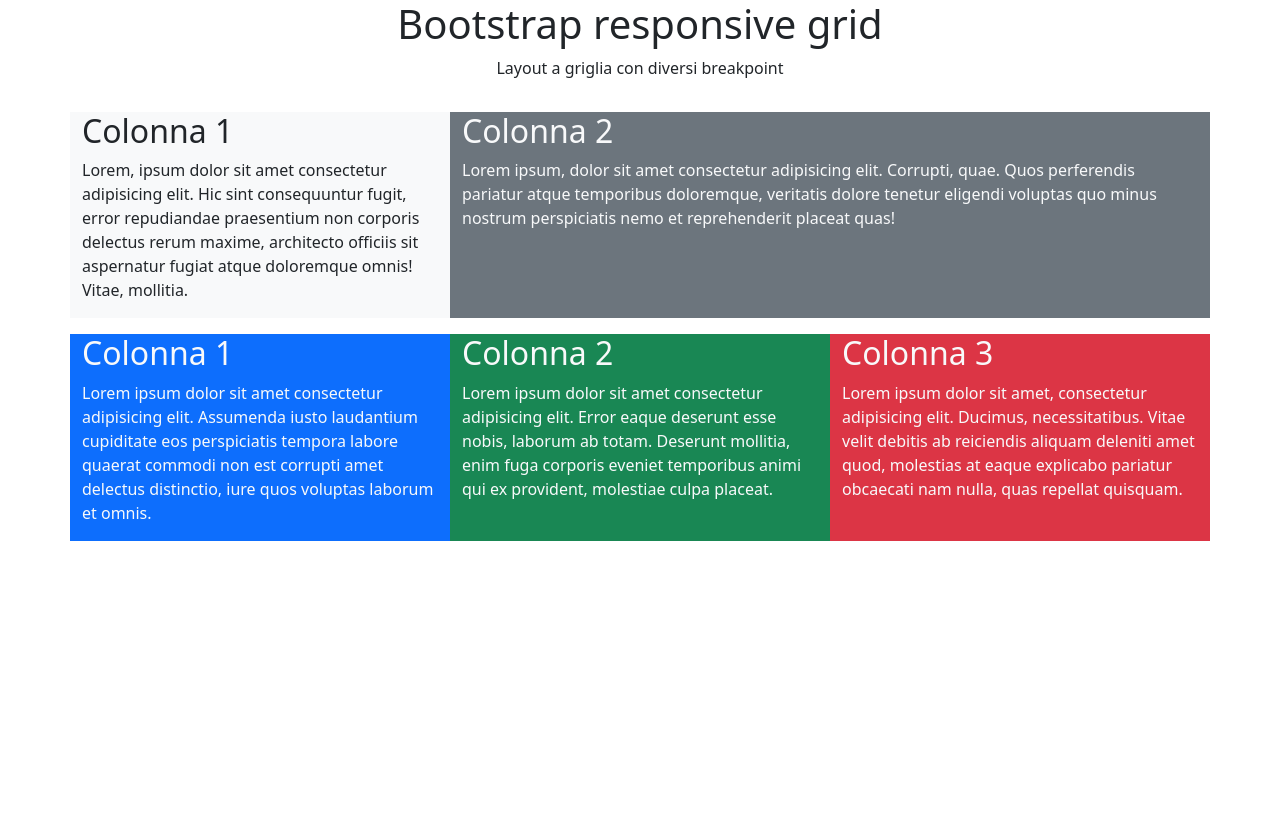
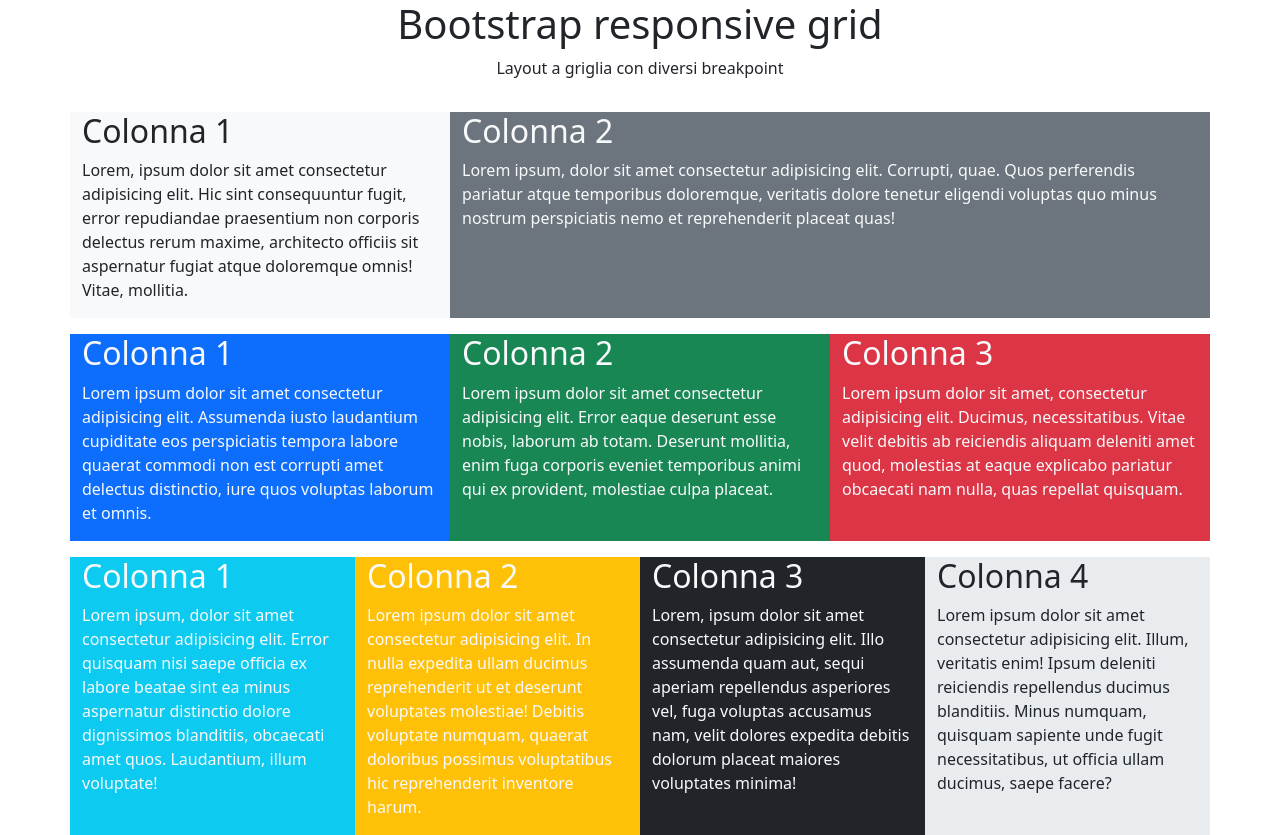
Before and after one commit to lisadelladucata/htmlcss-bootstrap-layout, a plain HTML site: page index.html in a window 1280 px wide. Before the commit the page ends 800 px from the top, so only its background shows below. Drawn offline with nearby package versions, Linux system fonts and the light colour scheme.

Commit message:
feat: add third row

```diff
--- a/index.html
+++ b/index.html
@@ -36,6 +36,24 @@
                 <p>Lorem ipsum dolor sit amet, consectetur adipisicing elit. Ducimus, necessitatibus. Vitae velit debitis ab reiciendis aliquam deleniti amet quod, molestias at eaque explicabo pariatur obcaecati nam nulla, quas repellat quisquam.</p>
             </div>
         </div>
+        <div class="row pt-3">
+            <div class="col-6 col-md-3 bg-info text-light">
+                <h2>Colonna 1</h2>
+                <p>Lorem ipsum, dolor sit amet consectetur adipisicing elit. Error quisquam nisi saepe officia ex labore beatae sint ea minus aspernatur distinctio dolore dignissimos blanditiis, obcaecati amet quos. Laudantium, illum voluptate!</p>
+            </div>
+            <div class="col-6 col-md-3 bg-warning text-light">
+                <h2>Colonna 2</h2>
+                <p>Lorem ipsum dolor sit amet consectetur adipisicing elit. In nulla expedita ullam ducimus reprehenderit ut et deserunt voluptates molestiae! Debitis voluptate numquam, quaerat doloribus possimus voluptatibus hic reprehenderit inventore harum.</p>
+            </div>
+            <div class="col-6 col-md-3 bg-dark text-light">
+                <h2>Colonna 3</h2>
+                <p>Lorem, ipsum dolor sit amet consectetur adipisicing elit. Illo assumenda quam aut, sequi aperiam repellendus asperiores vel, fuga voluptas accusamus nam, velit dolores expedita debitis dolorum placeat maiores voluptates minima!</p>
+            </div>
+            <div class="col-6 col-md-3 bg-body-secondary">
+                <h2>Colonna 4</h2>
+                <p>Lorem ipsum dolor sit amet consectetur adipisicing elit. Illum, veritatis enim! Ipsum deleniti reiciendis repellendus ducimus blanditiis. Minus numquam, quisquam sapiente unde fugit necessitatibus, ut officia ullam ducimus, saepe facere?</p>
+            </div>
+        </div>
     </div>
 </body>
 </html>
```
